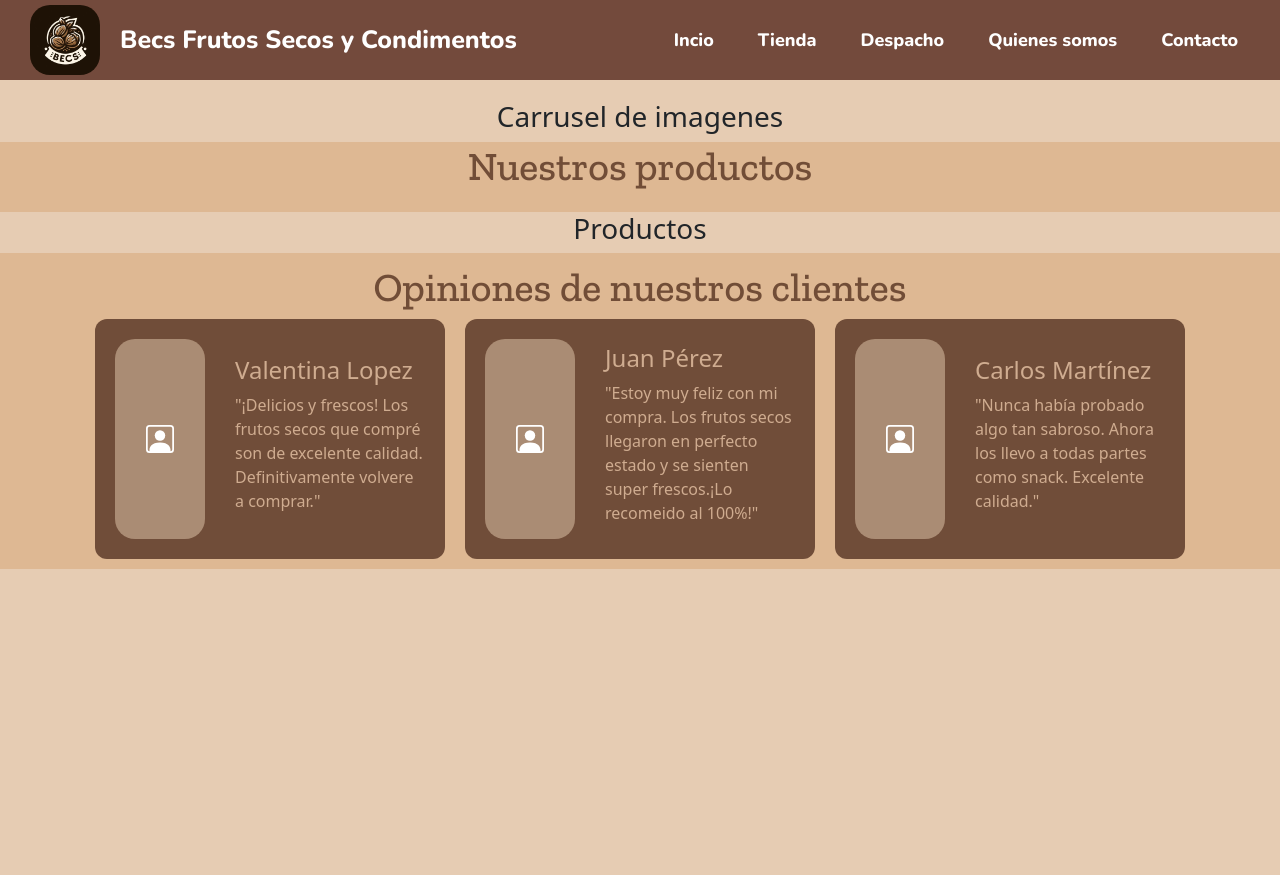
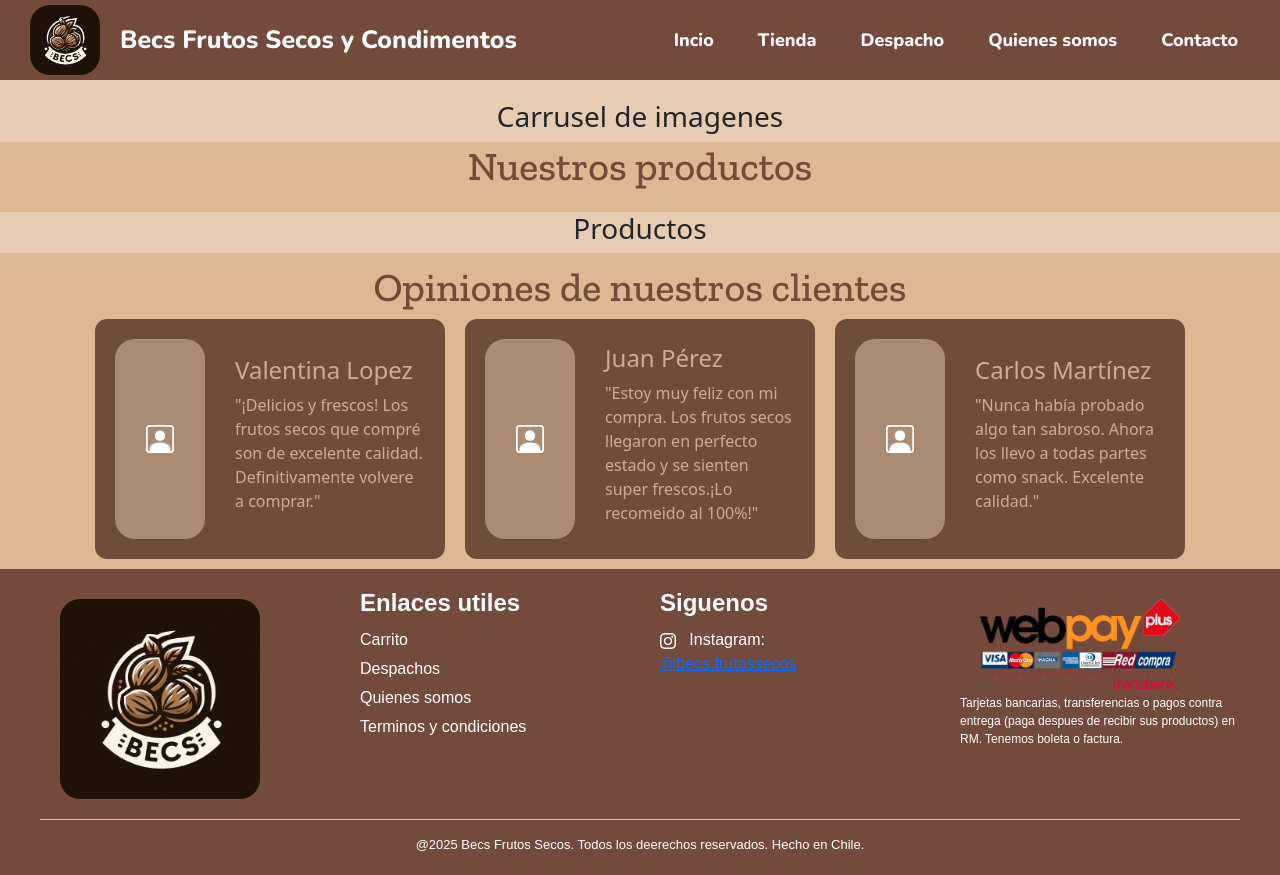
Before and after one commit to DexusRandgris/ProyectoTitulo_Becs_Site, a Django app: page /index/ in a window 1280 px wide. Before the commit the page ends 569 px from the top, so only its background shows below. Run offline with Django 5.2, Linux system fonts and the light colour scheme; some libraries are stand-ins or nearby versions.

Commit message:
Implementacion footer

```diff
--- /dev/null
+++ b/becs_proyecto_titulo/becs_frutossecos/static/css/style_footer.css
@@ -0,0 +1,73 @@
+body {
+    min-height: 100vh;
+    display: flex;
+    flex-direction: column;
+}
+
+.footer {
+    background-color: #734A3C;
+    color: white;
+    padding: 20px 40px;
+    font-family: 'Arial', sans-serif;
+}
+
+.cont-footer {
+    display: flex;
+    justify-content: space-between;
+    flex-wrap: wrap;
+    gap: 20px;
+    align-items: flex-start;
+    border-bottom: 1px solid #ccc;
+    padding-bottom: 20px;
+}
+
+.footer-section {
+    flex: 1;
+    min-width: 180px;
+}
+
+.footer-section.logo img {
+    width: 250px;
+    border-radius: 20px;
+}
+
+.footer-section h4 {
+    margin-bottom: 10px;
+    font-weight: bold;
+}
+
+.footer-section ul {
+    list-style: none;
+    padding: 0;
+}
+
+.footer-section ul li {
+    margin-bottom: 5px;
+}
+
+.footer-section ul li a {
+    text-decoration: none;
+    color: white;
+}
+
+.footer-section ul li a:hover {
+    text-decoration: underline;
+}
+
+.footer-section img {
+    max-width: 200px;
+    margin-top: 10px;
+    margin-left: 20px;
+}
+
+.txt-pago {
+    font-size: 12px;
+    margin-top: 5px;
+}
+
+.derechos {
+    text-align: center;
+    padding-top: 15px;
+    font-size: 13px;
+    width: 100%;
+}
--- a/becs_proyecto_titulo/becs_frutossecos/static/css/style_index.css
+++ b/becs_proyecto_titulo/becs_frutossecos/static/css/style_index.css
@@ -1,7 +1,7 @@
 @import url('https://fonts.googleapis.com/css2?family=Zilla+Slab:ital,wght@0,300;0,400;0,500;0,600;0,700;1,300;1,400;1,500;1,600;1,700&display=swap');
 
-body{
-    background: #E6CCB3;
+html, body{
+    background-color: #E6CCB3 !important;
 }
 
 .txt-productos{
--- a/becs_proyecto_titulo/becs_frutossecos/templates/header.html
+++ b/becs_proyecto_titulo/becs_frutossecos/templates/base.html
@@ -1,10 +1,12 @@
+{% load static %}
 <!DOCTYPE html>
 <html lang="en">
 <head>
     <meta charset="UTF-8">
     <meta name="viewport" content="width=device-width, initial-scale=1.0">
-    <link rel="stylesheet" href="../static/css/style_header.css">
     <link href='https://stackpath.bootstrapcdn.com/bootstrap/5.0.0-alpha1/css/bootstrap.min.css' rel='stylesheet'>
+    <link rel="stylesheet" href="{% static 'css/style_index.css' %}">
+    <link rel="stylesheet" href="{% static 'css/style_header.css' %}">
     <link href='https://use.fontawesome.com/releases/v5.7.2/css/all.css' rel='stylesheet'>
     <title>Document</title>
 </head>
@@ -29,5 +31,6 @@
         {% block content %}
         {% endblock %}
     </main>
+    {% include "footer.html" %}
 </body>
 </html>
--- /dev/null
+++ b/becs_proyecto_titulo/becs_frutossecos/templates/footer.html
@@ -0,0 +1,41 @@
+<!DOCTYPE html>
+<html lang="en">
+<head>
+    <meta charset="UTF-8">
+    <meta name="viewport" content="width=device-width, initial-scale=1.0">
+    <link href='https://stackpath.bootstrapcdn.com/bootstrap/5.0.0-alpha1/css/bootstrap.min.css' rel='stylesheet'>
+    <link rel="stylesheet" href="../static/css/style_footer.css">
+    <title>Document</title>
+</head>
+<body>
+    <footer class="footer">
+        <div class="cont-footer">
+            <div class="footer-section logo">
+                <img src="../static/img/logobecs.jpg" alt="Logo Becs">
+            </div>
+            <div class="footer-section enlaces">
+                <h4>Enlaces utiles</h4>
+                <ul>
+                    <li><a href="#">Carrito</a></li>
+                    <li><a href="#">Despachos</a></li>
+                    <li><a href="#">Quienes somos</a></li>
+                    <li><a href="#">Terminos y condiciones</a></li>
+                </ul>
+            </div>
+            <div class="footer-section redes">
+                <h4>Siguenos</h4>
+                <p><svg xmlns="http://www.w3.org/2000/svg" width="16" height="16" fill="currentColor" class="bi bi-instagram" viewBox="0 0 16 16">
+                    <path d="M8 0C5.829 0 5.556.01 4.703.048 3.85.088 3.269.222 2.76.42a3.9 3.9 0 0 0-1.417.923A3.9 3.9 0 0 0 .42 2.76C.222 3.268.087 3.85.048 4.7.01 5.555 0 5.827 0 8.001c0 2.172.01 2.444.048 3.297.04.852.174 1.433.372 1.942.205.526.478.972.923 1.417.444.445.89.719 1.416.923.51.198 1.09.333 1.942.372C5.555 15.99 5.827 16 8 16s2.444-.01 3.298-.048c.851-.04 1.434-.174 1.943-.372a3.9 3.9 0 0 0 1.416-.923c.445-.445.718-.891.923-1.417.197-.509.332-1.09.372-1.942C15.99 10.445 16 10.173 16 8s-.01-2.445-.048-3.299c-.04-.851-.175-1.433-.372-1.941a3.9 3.9 0 0 0-.923-1.417A3.9 3.9 0 0 0 13.24.42c-.51-.198-1.092-.333-1.943-.372C10.443.01 10.172 0 7.998 0zm-.717 1.442h.718c2.136 0 2.389.007 3.232.046.78.035 1.204.166 1.486.275.373.145.64.319.92.599s.453.546.598.92c.11.281.24.705.275 1.485.039.843.047 1.096.047 3.231s-.008 2.389-.047 3.232c-.035.78-.166 1.203-.275 1.485a2.5 2.5 0 0 1-.599.919c-.28.28-.546.453-.92.598-.28.11-.704.24-1.485.276-.843.038-1.096.047-3.232.047s-2.39-.009-3.233-.047c-.78-.036-1.203-.166-1.485-.276a2.5 2.5 0 0 1-.92-.598 2.5 2.5 0 0 1-.6-.92c-.109-.281-.24-.705-.275-1.485-.038-.843-.046-1.096-.046-3.233s.008-2.388.046-3.231c.036-.78.166-1.204.276-1.486.145-.373.319-.64.599-.92s.546-.453.92-.598c.282-.11.705-.24 1.485-.276.738-.034 1.024-.044 2.515-.045zm4.988 1.328a.96.96 0 1 0 0 1.92.96.96 0 0 0 0-1.92m-4.27 1.122a4.109 4.109 0 1 0 0 8.217 4.109 4.109 0 0 0 0-8.217m0 1.441a2.667 2.667 0 1 1 0 5.334 2.667 2.667 0 0 1 0-5.334"/>
+                  </svg> &nbsp; Instagram:<br><a href="https://www.instagram.com/becs.frutossecos/">@becs.frutossecos</a></p>
+            </div>
+            <div class="footer-section metodos">
+                <img src="../static/img/metodo-pago.png" alt="Metodos de pago">
+                <p class="txt-pago">Tarjetas bancarias, transferencias o pagos contra entrega (paga despues de recibir sus productos) en RM. Tenemos boleta o factura.</p>
+            </div>
+        </div>
+        <div class="derechos">
+            @2025 Becs Frutos Secos. Todos los deerechos reservados. Hecho en Chile.
+        </div>
+    </footer>
+</body>
+</html>
--- a/becs_proyecto_titulo/becs_frutossecos/templates/index.html
+++ b/becs_proyecto_titulo/becs_frutossecos/templates/index.html
@@ -1,15 +1,5 @@
-{% extends "header.html" %}
+{% extends "base.html" %}
 {% block content %}
-<!DOCTYPE html>
-<html lang="en">
-<head>
-    <meta charset="UTF-8">
-    <meta name="viewport" content="width=device-width, initial-scale=1.0">
-    <link href='https://stackpath.bootstrapcdn.com/bootstrap/5.0.0-alpha1/css/bootstrap.min.css' rel='stylesheet'>
-    <link rel="stylesheet" href="../static/css/style_index.css">
-    <title>Inicio</title>
-</head>
-<body>
     <h3 align="center">Carrusel de imagenes</h3>
     <div class="txt-productos">
         <h1 align="center" class="titulo-contenedor">Nuestros productos</h1>
@@ -56,6 +46,4 @@
             </div>
         </div>
     </div>
-</body>
-</html>
 {% endblock %}
```
Also changed, not shown: becs_proyecto_titulo/becs_frutossecos/static/img/Maní confitado de pistacho.png (added), becs_proyecto_titulo/becs_frutossecos/static/img/metodo-pago.png (added).
